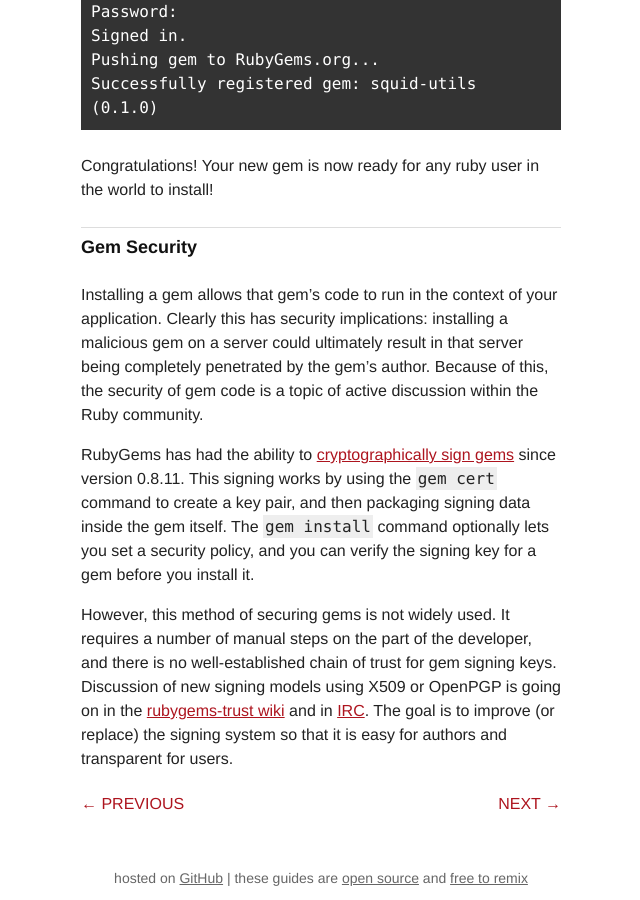
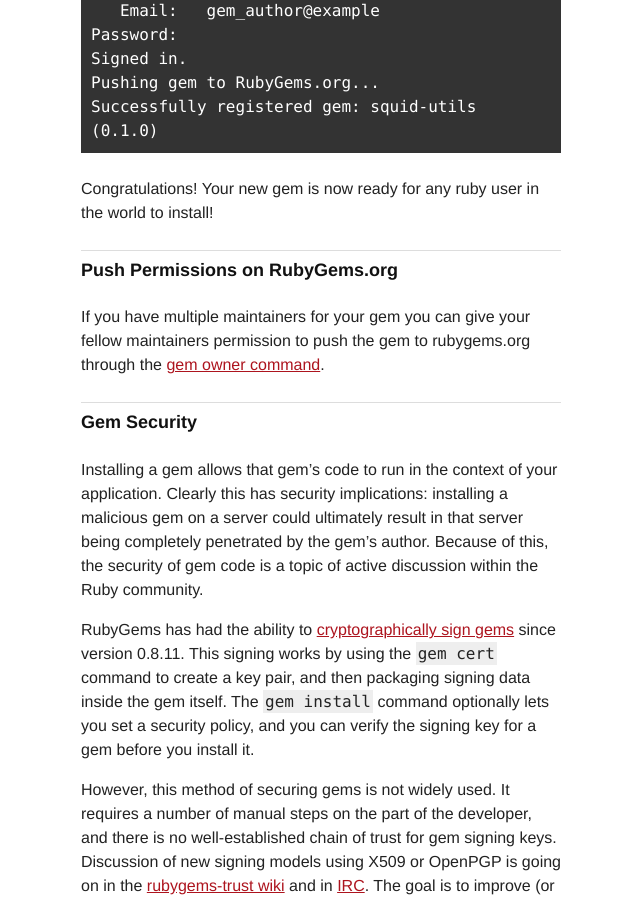
Before and after one commit to radar/guides, a Jekyll site: the page built from publishing.md, in a window 1280 px wide and 900 px high, scrolled down 1979 px. Shown: the whole window, without its empty margins (319-959 px from the left). Built offline with Jekyll 4.4.1, drawn with Linux system fonts in a browser that asks for light colours; some of the changed text lies outside the part shown.

Commit message:
Add link to the owner command
So that users know where to look for documentation on how to add/remove
owners of their gems.

```diff
--- a/publishing.md
+++ b/publishing.md
@@ -11,6 +11,7 @@ Ways to share your gem code with other users.
 * [Sharing Source Code](#sharing_source_code)
 * [Serving Your Own Gems](#serving_your_own_gems)
 * [Publishing to RubyGems.org](#publishing_to_rubygemsorg)
+* [Push Permissions on RubyGems.org](#push_permissions_on_rubygemsorg)
 * [Gem Security](#gem_security)
 
 Introduction
@@ -85,6 +86,13 @@ To publish version 0.1.0 of a new gem named 'squid-utils':
 Congratulations! Your new gem is now ready for any ruby user in the world to
 install!
 
+Push Permissions on RubyGems.org
+--------------------------------
+
+If you have multiple maintainers for your gem you can give your fellow
+maintainers permission to push the gem to rubygems.org through the [gem
+owner command](/command-reference/#gem_owner).
+
 Gem Security
 ------------
 
```
